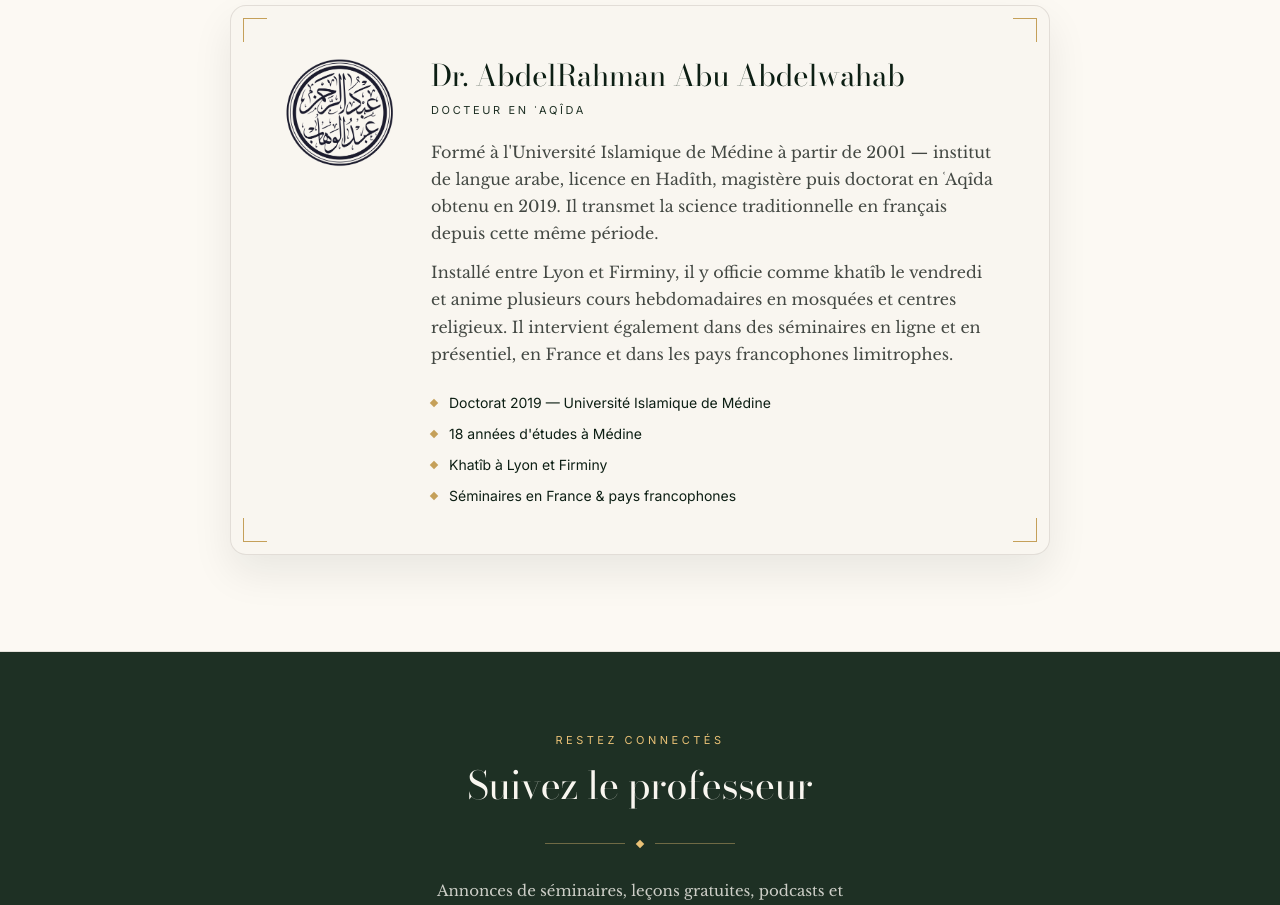
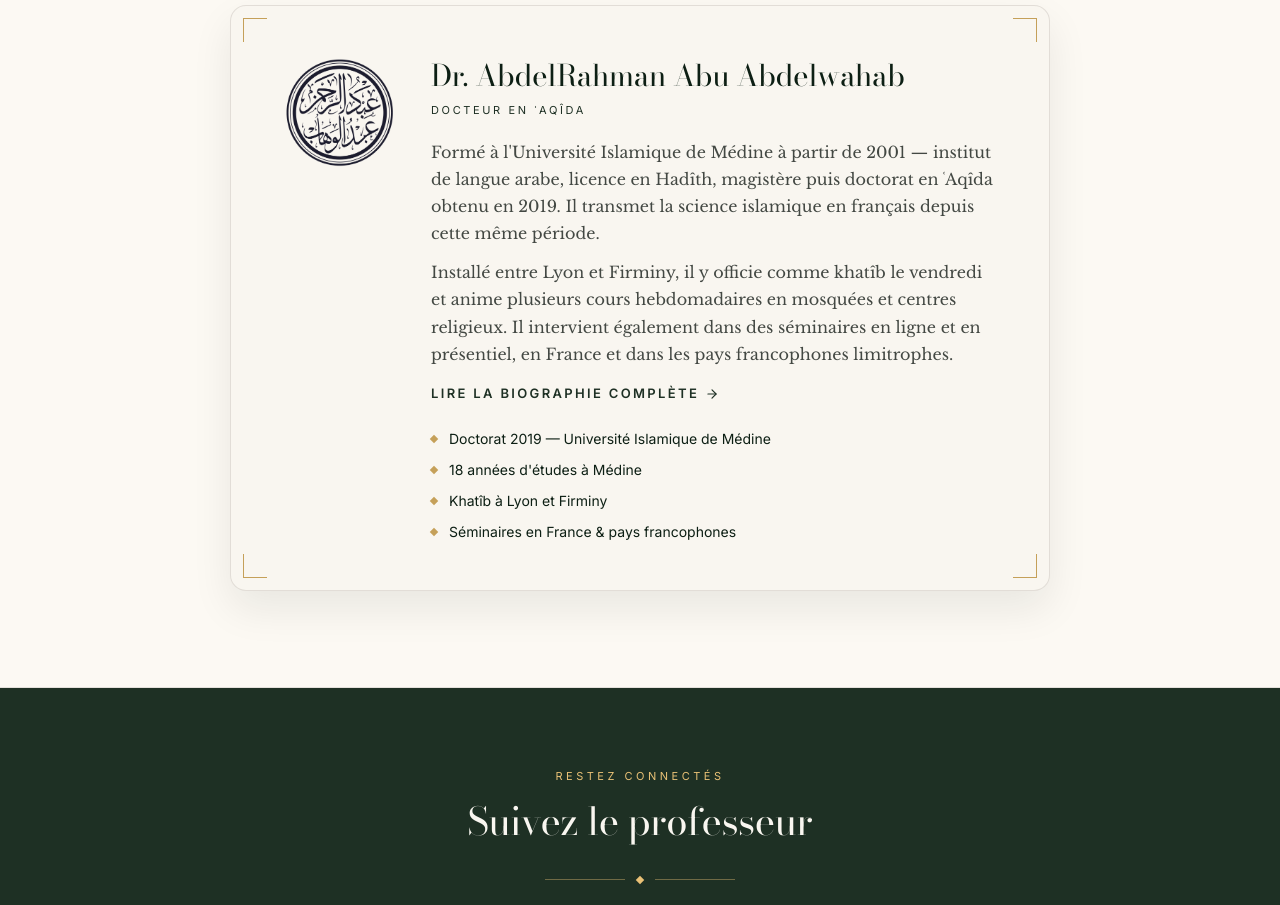
Before and after one commit to Souhail-m-dev/tasjil, a Next.js app: page / in a window 1280 px wide. Shown: the part 2040-2945 px from the top of the page. Built offline with nearby package versions, Linux system fonts and the light colour scheme; no server answers; the database is empty.

Commit message:
refactor(home): rephrase bio and add link to full biography
Bio now reads "science islamique" instead of "science traditionnelle"
per the teacher's wording preference. Adds an emerald CTA link to the
canonical Telegram bio post for readers wanting the long version.

```diff
--- a/src/app/page.tsx
+++ b/src/app/page.tsx
@@ -232,7 +232,7 @@ export default async function Landing() {
                   Formé à l&apos;Université Islamique de Médine à partir de 2001 —
                   institut de langue arabe, licence en Hadîth, magistère puis
                   doctorat en ʿAqîda obtenu en 2019. Il transmet la science
-                  traditionnelle en français depuis cette même période.
+                  islamique en français depuis cette même période.
                 </p>
                 <p className="mt-3 font-serif text-[15px] leading-[1.7] text-[var(--ink-soft,#434843)] sm:text-[16px]">
                   Installé entre Lyon et Firminy, il y officie comme khatîb le
@@ -241,6 +241,15 @@ export default async function Landing() {
                   séminaires en ligne et en présentiel, en France et dans les
                   pays francophones limitrophes.
                 </p>
+                <a
+                  href="https://t.me/drabderahman/99"
+                  target="_blank"
+                  rel="noopener noreferrer"
+                  className="mt-4 inline-flex items-center gap-1.5 text-[12px] font-semibold uppercase tracking-[0.18em] text-[var(--emerald)] underline-offset-[6px] hover:text-[var(--emerald-deep)] hover:underline sm:text-[13px]"
+                >
+                  Lire la biographie complète
+                  <ArrowRight className="size-3.5" />
+                </a>
                 <ul className="mt-6 space-y-2.5 text-[13px] text-[var(--emerald-deep)] sm:text-[14px]">
                   {[
                     "Doctorat 2019 — Université Islamique de Médine",
```
